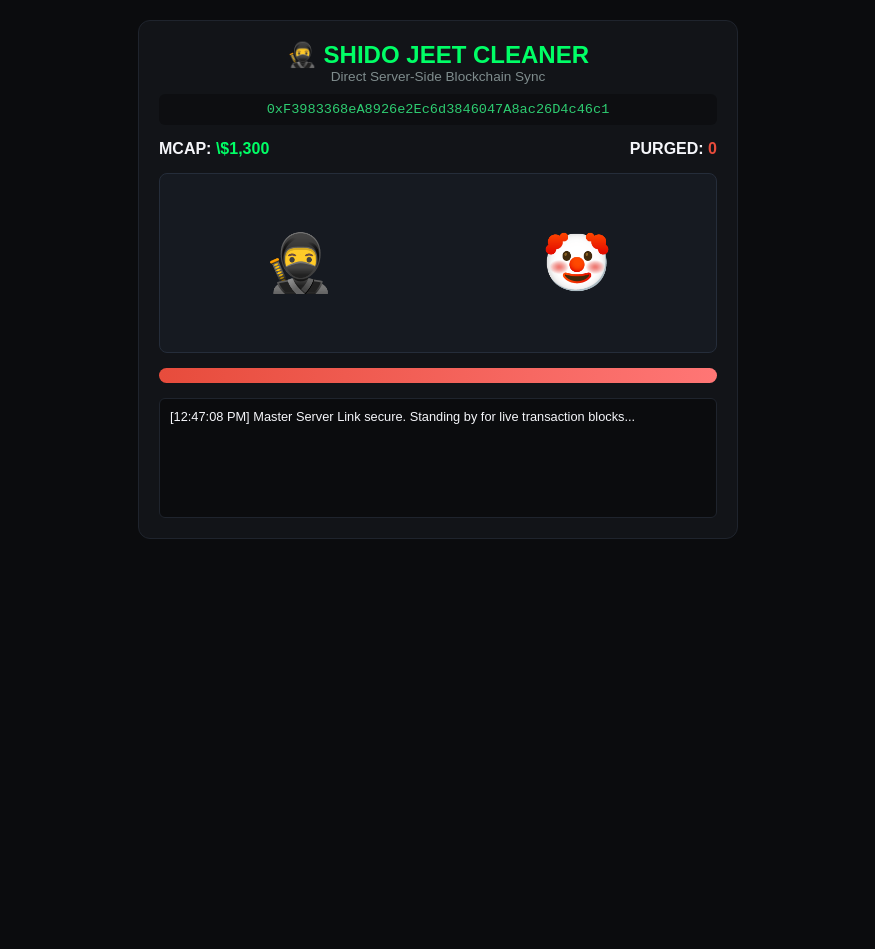
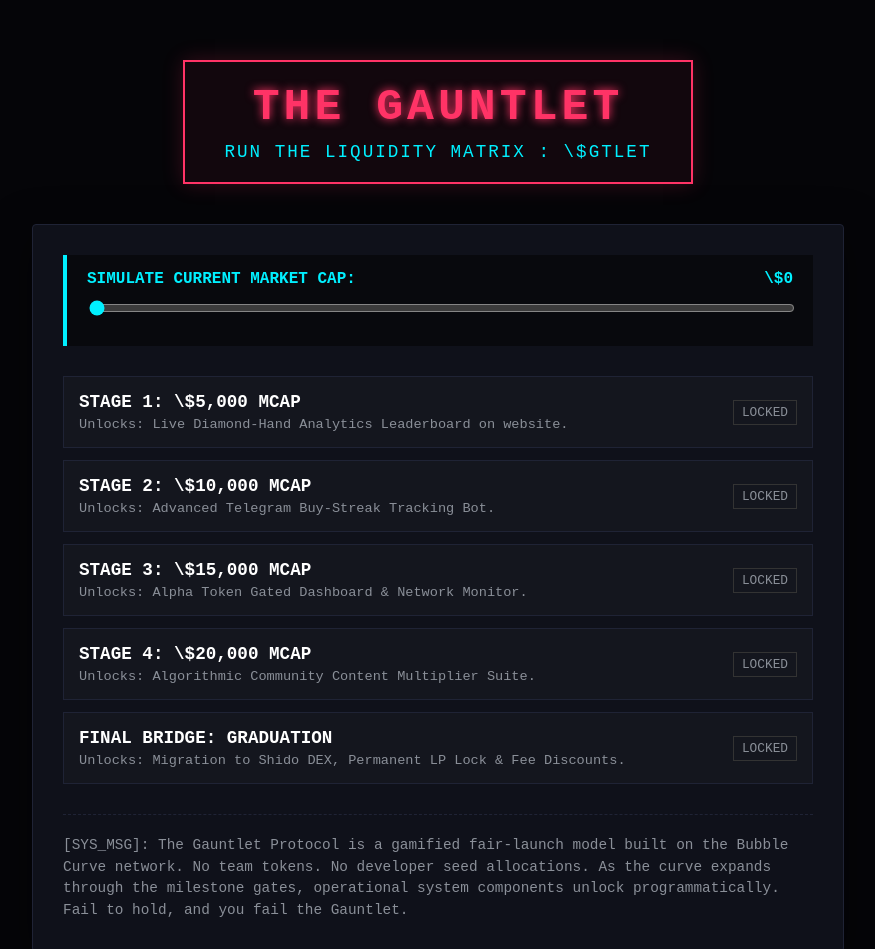
Before and after one commit to bleavitt123/Shido-tracker, a website: page public/index.html in a window 1280 px wide. Shown: the top 949 px of the page, without its empty margins (202-1077 px from the left). Before the commit the page ends 800 px from the top, so only its background shows below. Drawn offline with nearby package versions, Linux system fonts and the light colour scheme; no server answers.

Commit message:
Update index.html

```diff
--- a/public/index.html
+++ b/public/index.html
@@ -3,97 +3,225 @@
 <head>
     <meta charset="UTF-8">
     <meta name="viewport" content="width=device-width, initial-scale=1.0">
-    <title>SHIDO JEET CLEANER - Live Tracker</title>
-    <script src="/socket.io/socket.io.js"></script>
+    <title>The Gauntlet Protocol | \$GTLET</title>
     <style>
-        :root { --bg-dark: #0b0c0e; --card-dark: #121418; --shido-neon: #00ff66; --jeet-red: #e74c3c; --text-light: #f5f6fa; }
-        * { box-sizing: border-box; margin: 0; padding: 0; font-family: sans-serif; }
-        body { background-color: var(--bg-dark); color: var(--text-light); padding: 20px; text-align: center; }
-        .dashboard { max-width: 600px; margin: 0 auto; background: var(--card-dark); border: 1px solid #1f242d; padding: 20px; border-radius: 12px; }
-        .ca { font-family: monospace; color: #2ecc71; background: rgba(0,0,0,0.3); padding: 8px; border-radius: 6px; display: block; margin: 10px 0; font-size: 0.85rem; word-break: break-all; }
-        .arena { height: 180px; background: #161a21; border-radius: 8px; margin: 15px 0; display: flex; justify-content: space-around; align-items: center; position: relative; overflow: hidden; border: 1px solid #252d3a; }
-        .sprite { font-size: 3.5rem; transition: transform 0.1s ease; }
-        .pop { position: absolute; font-size: 1.5rem; font-weight: bold; font-style: italic; opacity: 0; transition: all 0.5s ease; pointer-events: none; z-index: 10; }
-        .hp-track { background: #2c3e50; height: 15px; border-radius: 10px; overflow: hidden; margin-top: 10px; }
-        .hp-fill { background: linear-gradient(90deg, #e74c3c, #ff7675); height: 100%; width: 100%; transition: width 0.2s; }
-        .log { background: #0b0c0e; height: 120px; overflow-y: auto; text-align: left; padding: 10px; font-family: monospace; font-size: 0.8rem; border-radius: 6px; border: 1px solid #1f242d; margin-top: 15px; }
-        .buy { color: var(--shido-neon); } .sell { color: var(--jeet-red); }
-        .strike { transform: translateX(40px) scale(1.1); }
-        .hurt { transform: translateX(10px) color: #ff7675; }
+        :root {
+            --bg-dark: #050508;
+            --panel-bg: #0f111a;
+            --gauntlet-neon: #ff3366;
+            --gauntlet-blue: #00f0ff;
+            --text-gray: #8a8f98;
+            --text-light: #ffffff;
+        }
+
+        body {
+            margin: 0;
+            background-color: var(--bg-dark);
+            color: var(--text-light);
+            font-family: 'Courier New', Courier, monospace;
+            display: flex;
+            flex-direction: column;
+            align-items: center;
+            padding: 20px;
+        }
+
+        .header-box {
+            text-align: center;
+            margin: 40px 0;
+            border: 2px solid var(--gauntlet-neon);
+            padding: 20px 40px;
+            background: rgba(255, 51, 102, 0.05);
+            box-shadow: 0 0 20px rgba(255, 51, 102, 0.2);
+        }
+
+        h1 {
+            font-size: 2.8rem;
+            margin: 0 0 10px 0;
+            letter-spacing: 4px;
+            color: var(--gauntlet-neon);
+            text-shadow: 0 0 10px var(--gauntlet-neon);
+        }
+
+        .subtitle {
+            color: var(--gauntlet-blue);
+            font-size: 1.1rem;
+            letter-spacing: 2px;
+        }
+
+        .main-frame {
+            width: 100%;
+            max-width: 750px;
+            background: var(--panel-bg);
+            border: 1px solid #1f2335;
+            padding: 30px;
+            border-radius: 4px;
+            box-shadow: 0 10px 40px rgba(0,0,0,0.5);
+        }
+
+        .simulator-section {
+            background: #08090d;
+            border-left: 4px solid var(--gauntlet-blue);
+            padding: 15px 20px;
+            margin-bottom: 30px;
+        }
+
+        .slider-label {
+            display: flex;
+            justify-content: space-between;
+            font-weight: bold;
+            margin-bottom: 10px;
+            color: var(--gauntlet-blue);
+        }
+
+        input[type=range] {
+            width: 100%;
+            margin-bottom: 15px;
+            accent-color: var(--gauntlet-blue);
+        }
+
+        .milestone-container {
+            margin-top: 20px;
+        }
+
+        .milestone-card {
+            border: 1px solid #1f2335;
+            padding: 15px;
+            margin-bottom: 12px;
+            background: rgba(255,255,255,0.02);
+            display: flex;
+            justify-content: space-between;
+            align-items: center;
+            transition: all 0.3s ease;
+        }
+
+        .milestone-card.active {
+            border-color: var(--gauntlet-neon);
+            background: rgba(255, 51, 102, 0.03);
+        }
+
+        .milestone-info h4 {
+            margin: 0 0 5px 0;
+            font-size: 1.1rem;
+        }
+
+        .milestone-info p {
+            margin: 0;
+            font-size: 0.85rem;
+            color: var(--text-gray);
+        }
+
+        .status-tag {
+            font-size: 0.8rem;
+            padding: 4px 8px;
+            border: 1px solid #333;
+            color: var(--text-gray);
+        }
+
+        .active .status-tag {
+            border-color: var(--gauntlet-neon);
+            color: var(--gauntlet-neon);
+            font-weight: bold;
+            text-shadow: 0 0 5px rgba(255, 51, 102, 0.5);
+        }
+
+        .manifesto {
+            margin-top: 30px;
+            border-top: 1px dashed #1f2335;
+            padding-top: 20px;
+            font-size: 0.9rem;
+            line-height: 1.5;
+            color: var(--text-gray);
+        }
     </style>
 </head>
 <body>
 
-<div class="dashboard">
-    <h2 style="color: var(--shido-neon);">🥷 SHIDO JEET CLEANER</h2>
-    <p style="color: #7f8c8d; font-size: 0.85rem;">Direct Server-Side Blockchain Sync</p>
-    <div class="ca">0xF3983368eA8926e2Ec6d3846047A8ac26D4c46c1</div>
-
-    <div style="display: flex; justify-content: space-between; margin-top: 15px; font-weight: bold;">
-        <div>MCAP: <span id="mcap" style="color: var(--shido-neon);">\$1,300</span></div>
-        <div>PURGED: <span id="purged" style="color: var(--jeet-red);">0</span></div>
+    <div class="header-box">
+        <h1>THE GAUNTLET</h1>
+        <div class="subtitle">RUN THE LIQUIDITY MATRIX : \$GTLET</div>
     </div>
 
-    <div class="arena">
-        <div class="pop" id="pop"></div>
-        <div class="sprite" id="ninja">🥷</div>
-        <div class="sprite" id="jeet">🤡</div>
+    <div class="main-frame">
+
+        <!-- Live Engine Simulation Workspace -->
+        <div class="simulator-section">
+            <div class="slider-label">
+                <span>SIMULATE CURRENT MARKET CAP:</span>
+                <span id="cap-val">\$0</span>
+            </div>
+            <input type="range" id="cap-slider" min="0" max="25000" step="5000" value="0">
         </div>
 
-    <div class="hp-track"><div class="hp-fill" id="hp"></div></div>
-    <div class="log" id="log"></div>
+        <!-- Milestones Render Matrix -->
+        <div class="milestone-container" id="matrix">
+            <!-- Stage 1 -->
+            <div class="milestone-card" id="m-5000">
+                <div class="milestone-info">
+                    <h4>STAGE 1: \$5,000 MCAP</h4>
+                    <p>Unlocks: Live Diamond-Hand Analytics Leaderboard on website.</p>
+                </div>
+                <div class="status-tag" id="s-5000">LOCKED</div>
+            </div>
+            <!-- Stage 2 -->
+            <div class="milestone-card" id="m-10000">
+                <div class="milestone-info">
+                    <h4>STAGE 2: \$10,000 MCAP</h4>
+                    <p>Unlocks: Advanced Telegram Buy-Streak Tracking Bot.</p>
+                </div>
+                <div class="status-tag" id="s-10000">LOCKED</div>
+            </div>
+            <!-- Stage 3 -->
+            <div class="milestone-card" id="m-15000">
+                <div class="milestone-info">
+                    <h4>STAGE 3: \$15,000 MCAP</h4>
+                    <p>Unlocks: Alpha Token Gated Dashboard & Network Monitor.</p>
+                </div>
+                <div class="status-tag" id="s-15000">LOCKED</div>
+            </div>
+            <!-- Stage 4 -->
+            <div class="milestone-card" id="m-20000">
+                <div class="milestone-info">
+                    <h4>STAGE 4: \$20,000 MCAP</h4>
+                    <p>Unlocks: Algorithmic Community Content Multiplier Suite.</p>
+                </div>
+                <div class="status-tag" id="s-20000">LOCKED</div>
+            </div>
+            <!-- Final Stage -->
+            <div class="milestone-card" id="m-25000">
+                <div class="milestone-info">
+                    <h4>FINAL BRIDGE: GRADUATION</h4>
+                    <p>Unlocks: Migration to Shido DEX, Permanent LP Lock & Fee Discounts.</p>
+                </div>
+                <div class="status-tag" id="s-25000">LOCKED</div>
+            </div>
+        </div>
+
+        <div class="manifesto">
+            [SYS_MSG]: The Gauntlet Protocol is a gamified fair-launch model built on the Bubble Curve network. No team tokens. No developer seed allocations. As the curve expands through the milestone gates, operational system components unlock programmatically. Fail to hold, and you fail the Gauntlet.
+        </div>
     </div>
 
     <script>
-    const socket = io();
-    const INCREMENT = 5000;
+        const slider = document.getElementById('cap-slider');
+        const capVal = document.getElementById('cap-val');
+        const steps =;
 
-    socket.on('state_sync', (state) => {
-        updateInterfaceDisplay(state);
-    });
+        slider.addEventListener('input', (e) => {
+            const val = parseInt(e.target.value);
+            capVal.innerText = val === 25000 ? "GRADUATION TARGET" : "\$" + val.toLocaleString();
 
-    socket.on('live_tx_event', (data) => {
-        updateInterfaceDisplay(data.globalState);
-
-        if (data.isKill) {
-            animateCombat("💥 OBLITERATED!", "buy");
-            addLog(`🔥 MILESTONE CROSS: Market cap threshold smashed! Jeet destroyed!`);
-        } else if (data.isBuy) {
-            animateCombat(`⚔️ STRIKE +$${data.delta}!`, "buy");
-            addLog(`🟢 LIVE BUY: Direct on-chain transaction tracked! MC up +$${data.delta}.`);
+            steps.forEach(step => {
+                const card = document.getElementById(`m-${step}`);
+                const status = document.getElementById(`s-${step}`);
+                if (val >= step) {
+                    card.classList.add('active');
+                    status.innerText = step === 25000 ? "READY TO GRADUATE" : "UNLOCKED ✓";
                 } else {
-            animateCombat(`⚠️ DUMP -$${data.delta}`, "sell");
-            addLog(`🔴 LIVE SELL: Token removal event registered on the chart.`);
+                    card.classList.remove('active');
+                    status.innerText = "LOCKED";
                 }
             });
-
-    function updateInterfaceDisplay(state) {
-        document.getElementById('mcap').innerText = `$${state.marketCap.toLocaleString()}`;
-        document.getElementById('purged').innerText = state.jeetsKilled;
-
-        let currentFloor = Math.floor(state.marketCap / INCREMENT) * INCREMENT;
-        let rem = (currentFloor + INCREMENT) - state.marketCap;
-        document.getElementById('hp').style.width = `${(rem / INCREMENT) * 100}%`;
-    }
-
-    function animateCombat(txt, type) {
-        let n = document.getElementById('ninja');
-        let j = document.getElementById('jeet');
-        let p = document.getElementById('pop');
-        p.innerText = txt; p.style.color = type === 'buy' ? 'var(--shido-neon)' : 'var(--jeet-red)';
-        p.style.opacity = '1'; p.style.transform = 'translateY(-20px)';
-        if(type === 'buy') { n.classList.add('strike'); j.classList.add('hurt'); }
-        setTimeout(() => {
-            n.classList.remove('strike'); j.classList.remove('hurt');
-            p.style.opacity = '0'; p.style.transform = 'translateY(0)';
-        }, 300);
-    }
-
-    function addLog(msg) {
-        let l = document.getElementById('log');
-        l.innerHTML = `<div>[${new Date().toLocaleTimeString()}] ${msg}</div>` + l.innerHTML;
-    }
-    addLog("Master Server Link secure. Standing by for live transaction blocks...");
+        });
     </script>
 </body>
 </html>
```
Lines whose indentation alone changed are shown as unchanged.
